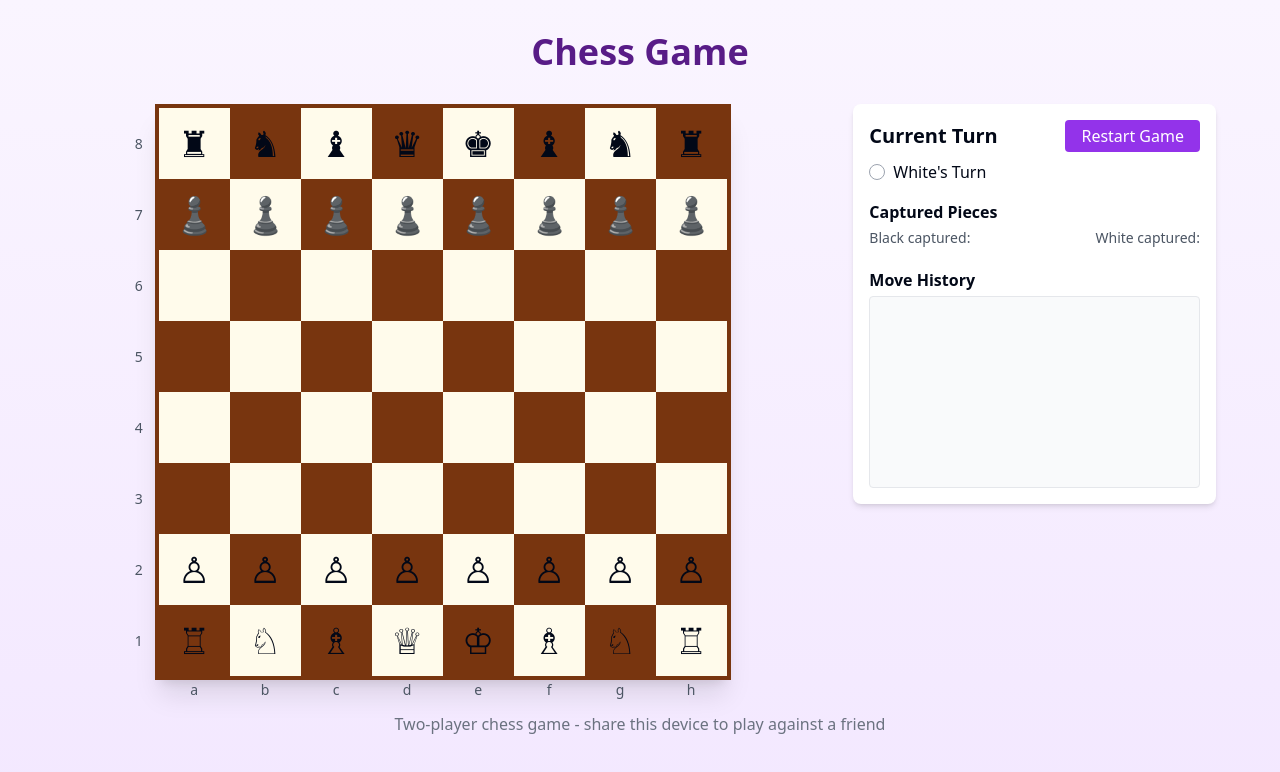
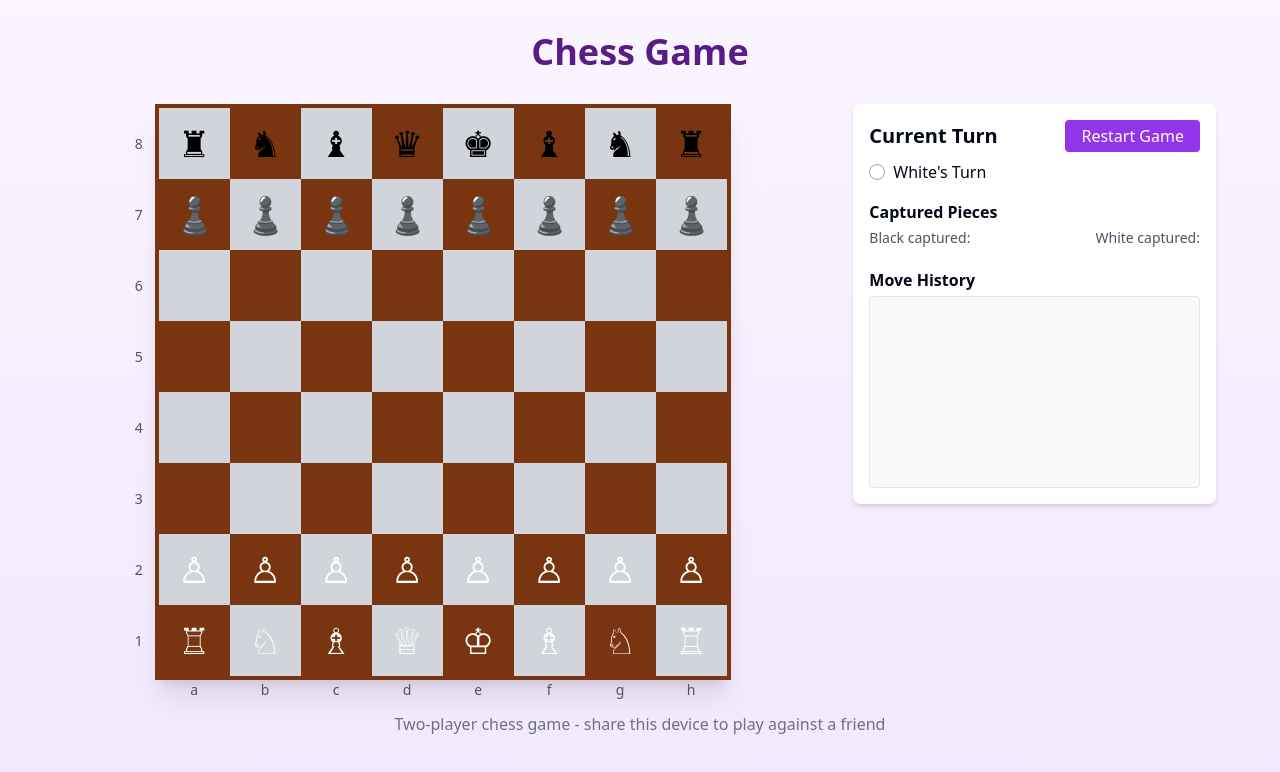
Before and after one commit to Demyke93/chessplayers, a React (Vite) app: page / in a window 1280 px wide. Shown: the top 772 px of the page. Built offline with nearby package versions, Linux system fonts and the light colour scheme.

Commit message:
feat: Improve chessboard appearance
Change the color of white squares to a darker grey.
Fill the white pieces with white color.

```diff
--- a/src/components/ChessPiece.tsx
+++ b/src/components/ChessPiece.tsx
@@ -43,6 +43,7 @@ const ChessPiece: React.FC<ChessPieceProps> = ({
   return (
     <div
       className={`absolute inset-0 flex items-center justify-center text-4xl cursor-pointer
+        ${piece.color === 'white' ? 'text-white' : 'text-black'}
         ${isSelected ? 'bg-purple-300 bg-opacity-50 rounded-full' : ''}`}
       onClick={handleClick}
       style={{
--- a/src/components/Chessboard.tsx
+++ b/src/components/Chessboard.tsx
@@ -66,7 +66,7 @@ const Chessboard: React.FC<ChessboardProps> = ({ gameState, onMove }) => {
           <div
             key={`${x}-${y}`}
             className={`relative w-full pb-[100%]
-              ${isLight ? 'bg-amber-50' : 'bg-amber-900'}
+              ${isLight ? 'bg-gray-300' : 'bg-amber-900'}
               ${isSelected ? 'ring-4 ring-purple-500 ring-inset' : ''}
               ${isHighlighted ? 'ring-4 ring-purple-300 ring-inset' : ''}`}
             onClick={() => handleSquareClick(position)}
```
